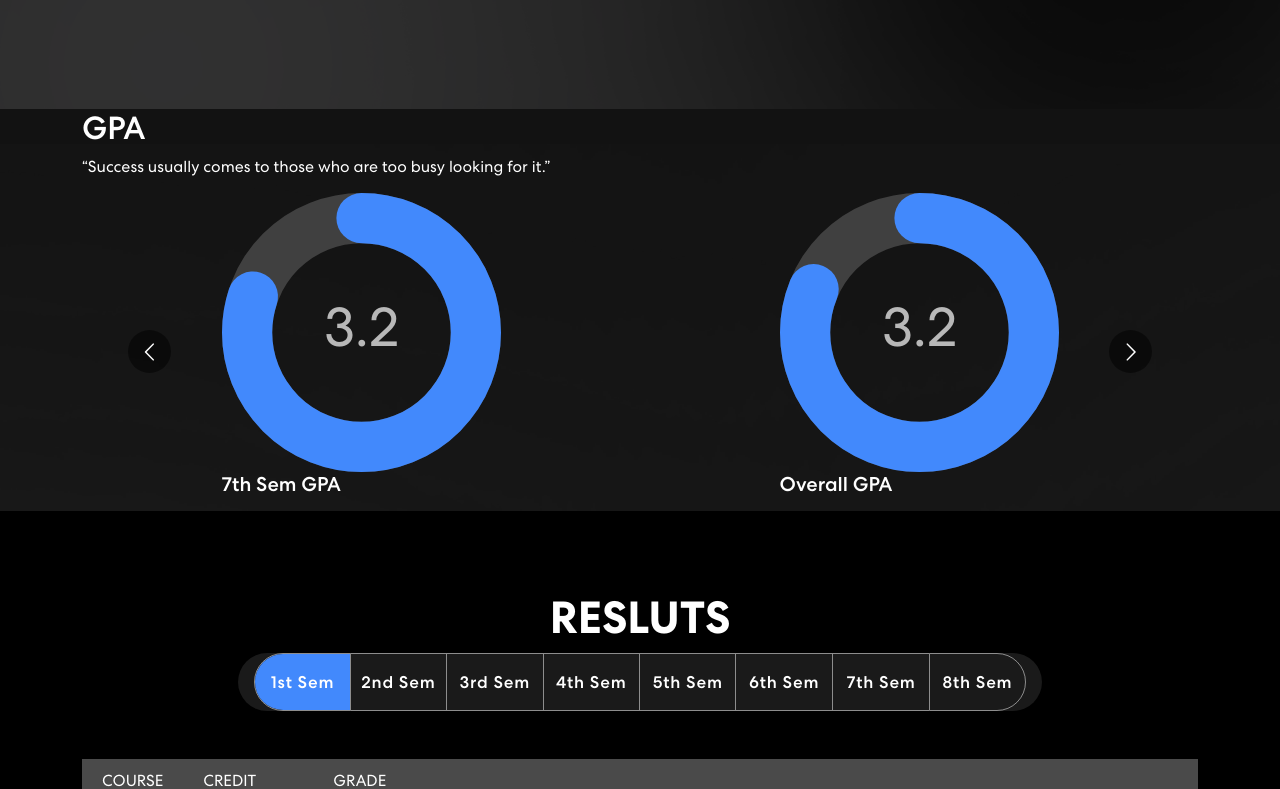
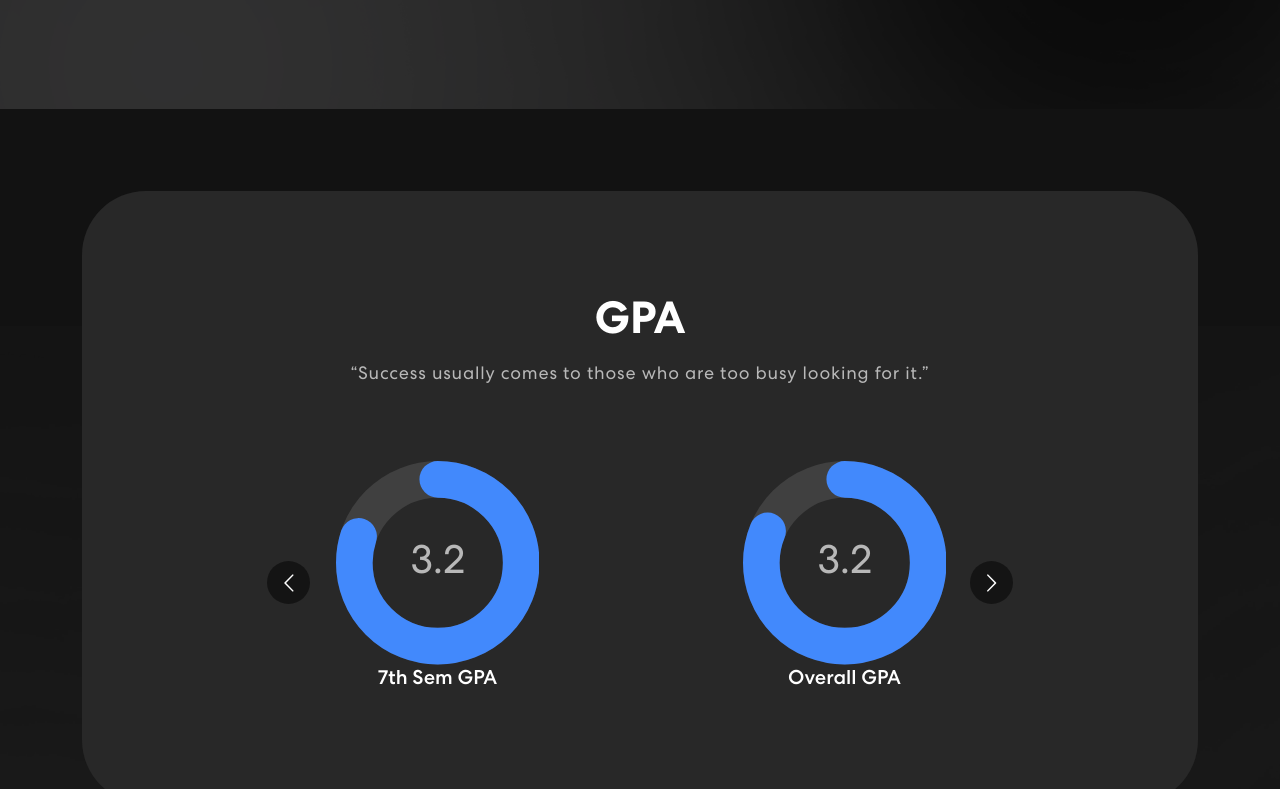
Before and after one commit to ChamilSachintha/Student-Progress-Viewer, a React (Create React App) app: page / in a window 1280 px wide. Shown: the part 555-1344 px from the top of the page. Built offline with nearby package versions, Linux system fonts and the light colour scheme.

Commit message:
GPA section updated

```diff
--- a/src/components/GPA.js
+++ b/src/components/GPA.js
@@ -65,11 +65,11 @@ export const GPA = () => {
     };
 
     return (
-        <section className="skill" id="skills">
+        <section className="gpa" id="gpa">
             <Container>
                 <Row>
                     <Col>
-                        <div className="skill-bx">
+                        <div className="gpa-bx">
                             <TrackVisibility>
                                 {({ isVisible }) =>
                                     <div className={isVisible ? "animate__animated animate__slideInUp" : ""}>
@@ -78,7 +78,7 @@ export const GPA = () => {
 
                             </TrackVisibility>
                             <p>“Success usually comes to those who are too busy looking for it.”</p>
-                            <Carousel responsive={responsive} infinite={true} className="skill-slider">
+                            <Carousel responsive={responsive} infinite={true} className="gpa-slider">
                                 <div className="item progress-container">
                                     <CircularProgressbar
                                         value={percentage7}
```
